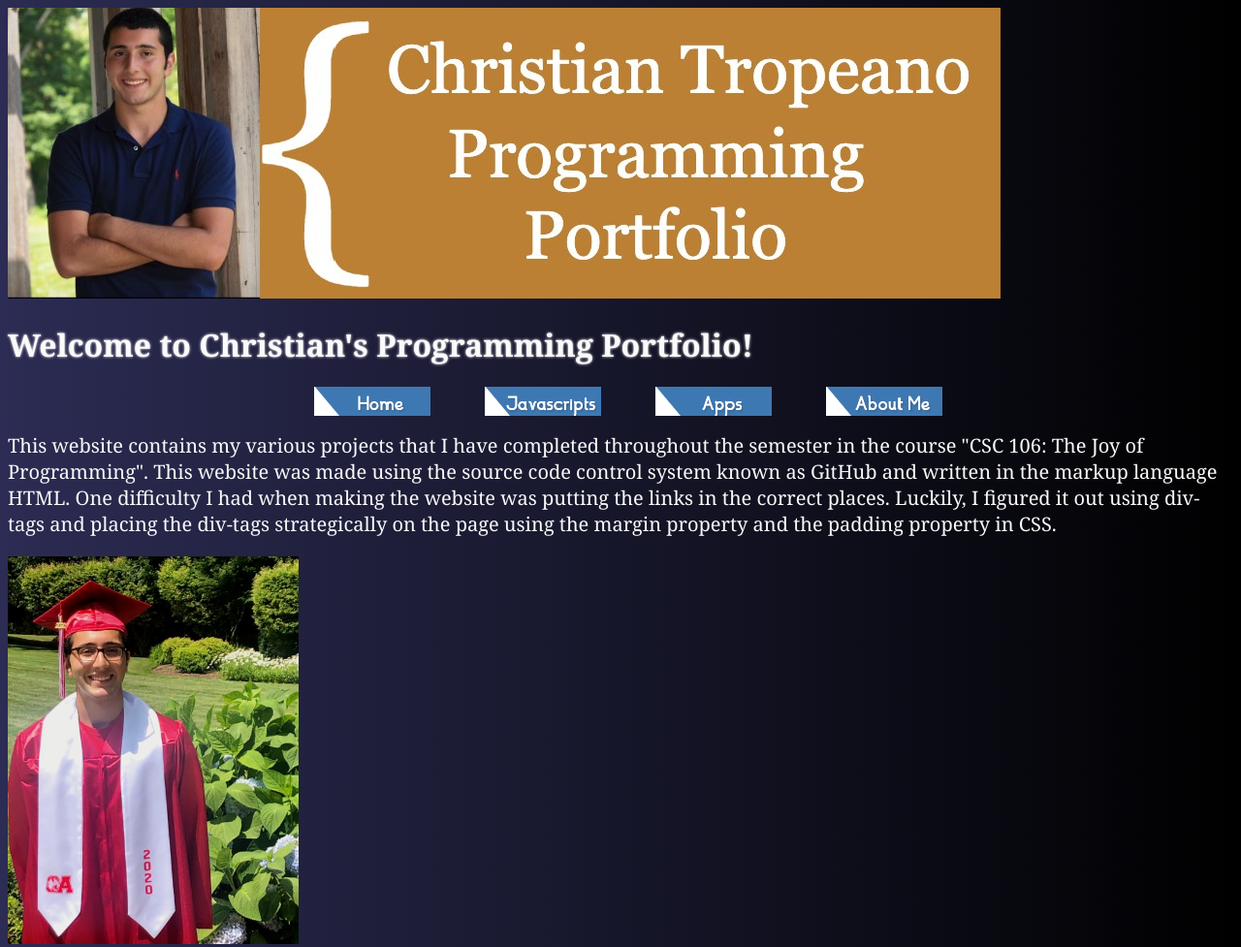
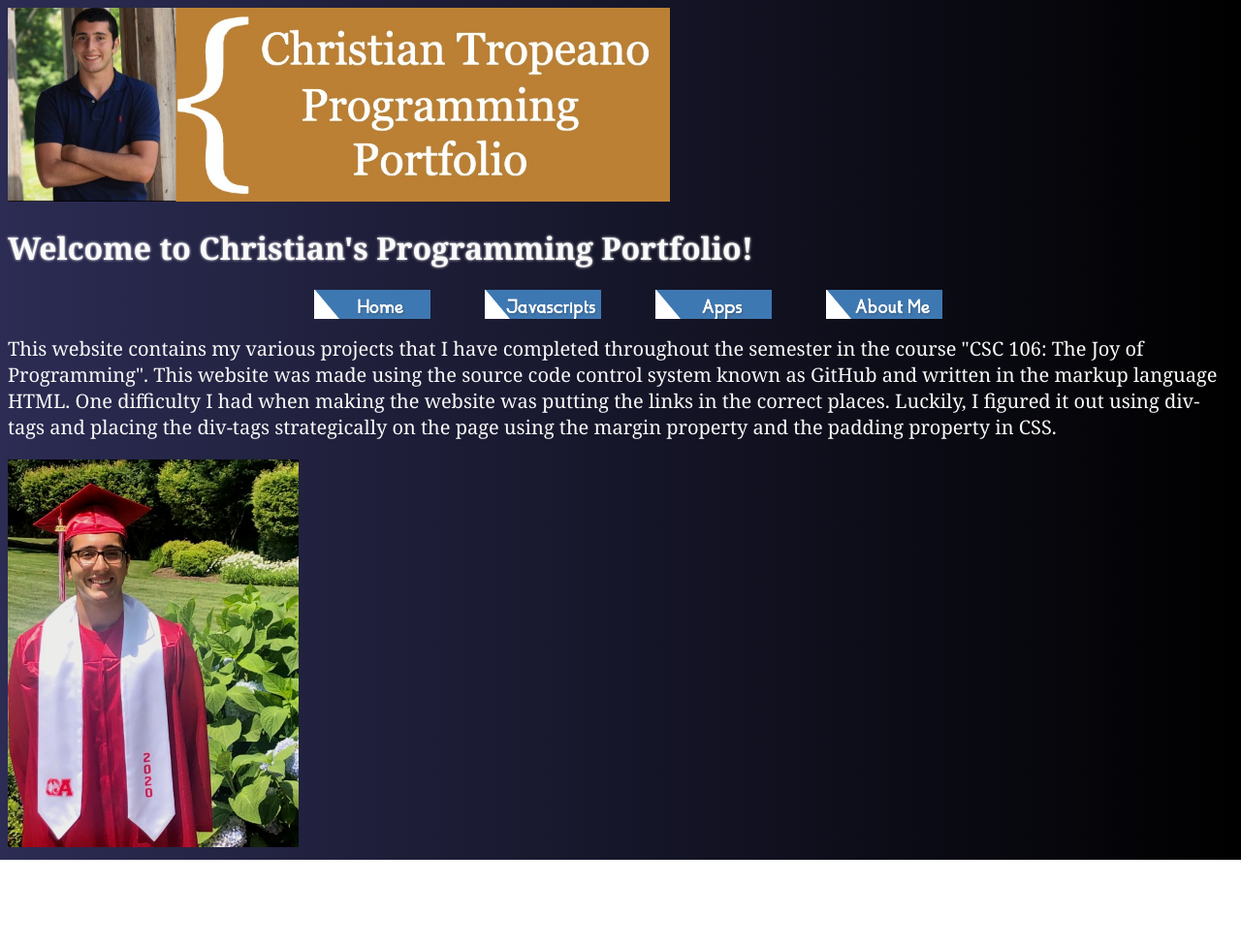
Before and after one commit to christian7974/christian7974.github.io, a plain HTML site: page index.html in a window 1280 px wide. Shown: the top 977 px of the page at 97% size. After the commit the page ends 887 px from the top, so only its background shows below. Drawn offline with Linux system fonts and the light colour scheme.

Commit message:
Update index.html

```diff
--- a/index.html
+++ b/index.html
@@ -3,7 +3,7 @@
     <head>
         <meta charset="utf-8">
         <link rel="stylesheet" href="christian.css">
-        <img src="mybanner.jpg" alt="A bronze banner with my senior photo that says "Christian Tropeano: Programming Portfolio".">
+        <img src="mybanner.jpg" alt="A bronze banner with my senior photo that says "Christian Tropeano: Programming Portfolio"." height="200" width="683">
         <title>Home Page</title>
         <h1>Welcome to Christian's Programming Portfolio!</h1>
 
```
